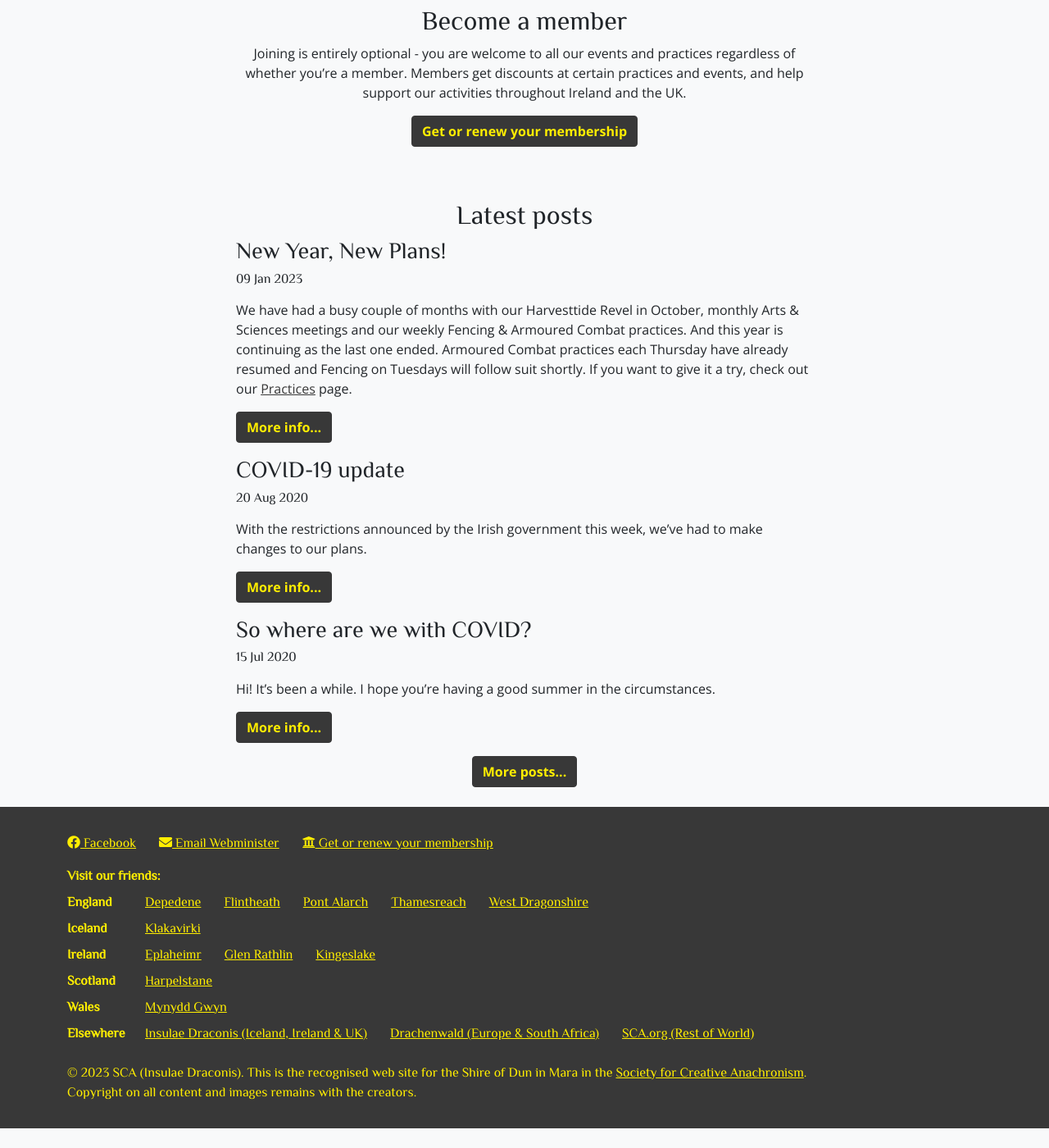
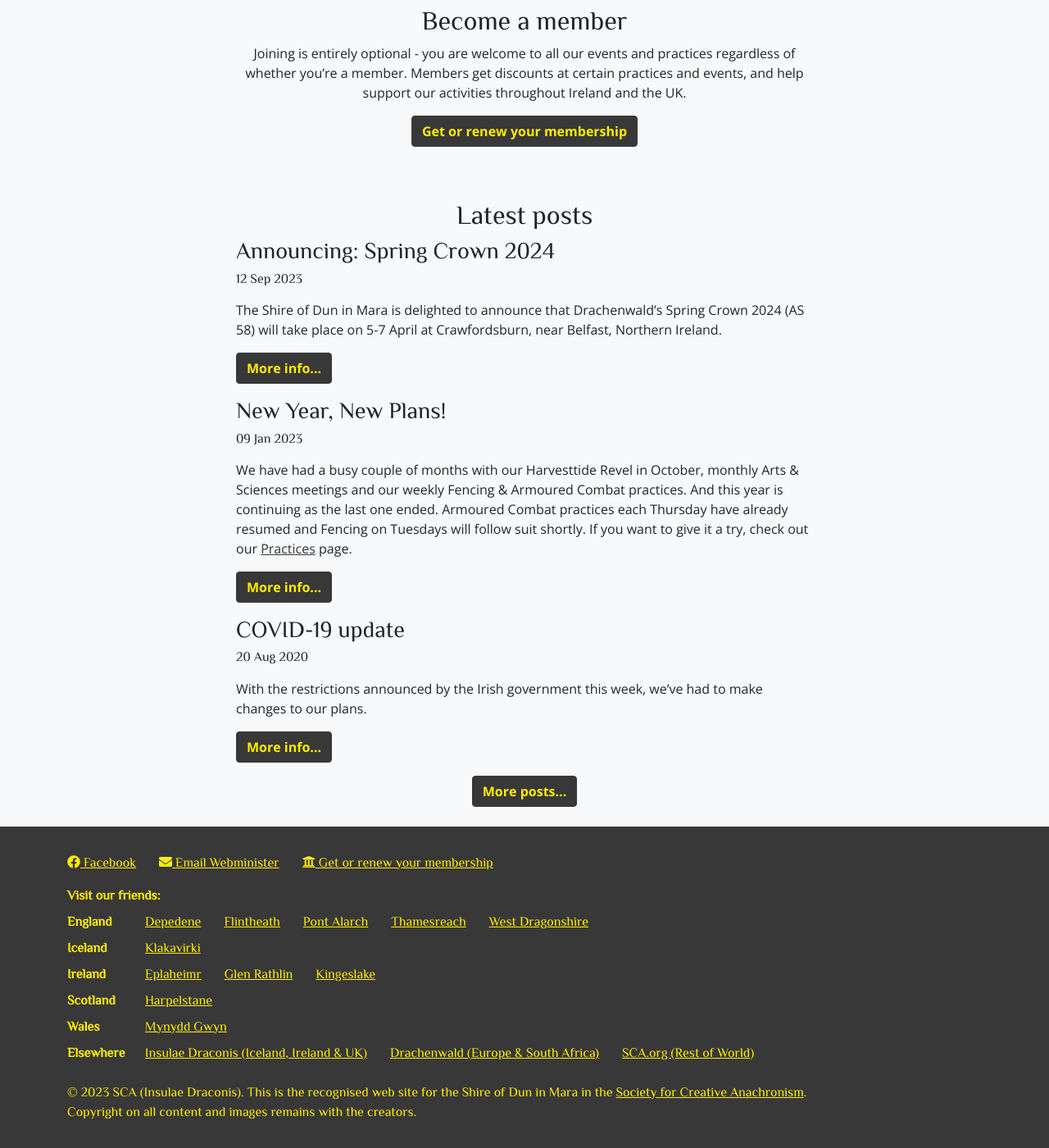
Before and after one commit to drachenwald/dun-in-mara, a Jekyll site: the page built from index.html, in a window 1280 px wide and 1400 px high, scrolled down 1023 px. Shown: the whole window at 82% size. Built offline with Jekyll 4.4.1, drawn with Linux system fonts in a browser that asks for light colours; comment, search, counter and statistics services are not loaded; before the commit the page ends 2399 px from its top, so only the background shows below that.

Commit message:
spring crown 2024 announcement

```diff
--- a/_data/nav.yaml
+++ b/_data/nav.yaml
@@ -8,3 +8,9 @@ top:
     url: /events/
   - title: "Contact"
     url: /contact/
+
+crown2024:
+  - title: "Home"
+    url: /events/2024/crown/
+  - title: "News"
+    url: /events/2024/crown/news/
--- /dev/null
+++ b/_includes/sidebar-crown2024.html
@@ -0,0 +1,6 @@
+<ul class="nav flex-column nav-pills px-3">
+  <li class="nav-item p-0 text-center"><h3 class="nav-item">Spring Crown 2024</h3></li>
+{% for item in site.data.nav.crown2024 %}
+  <li class="nav-item p-0"><a class="nav-link{% if page.url == item.url %} active{% endif %}" href="{{ item.url }}">{{ item.title }}</a></li>
+{% endfor %}
+</ul>
--- /dev/null
+++ b/_posts/2023-09-13-spring-crown-2024.md
@@ -0,0 +1,17 @@
+---
+title:  "Announcing: Spring Crown 2024"
+date:   2023-09-13 00:00:00 +0100
+categories: event crown2024
+---
+
+The Shire of Dun in Mara is delighted to announce that Drachenwald’s
+Spring Crown 2024 (AS 58) will take place on 5-7 April at Crawfordsburn,
+near Belfast, Northern Ireland.
+
+The site, close to a major city, is easily reached from two airports in
+Belfast, and less than two hours' drive from Dublin.
+
+We'll have more information on the event very soon, including pricing
+and booking information. Keep a close eye.
+
+See you in April!
--- a/docker-compose.yml
+++ b/docker-compose.yml
@@ -6,4 +6,4 @@ services:
       - "127.0.0.1:4000:4000"
     volumes:
       - .:/build
-    command: bash -c "curl -o _data/regnum.json https://scripts.drachenwald.sca.org/json/regnum-officers-box.json ; bundle install ; bundle exec jekyll serve  --watch --host 0.0.0.0"
+    command: bash -c "curl -o _data/regnum.json https://dis.drachenwald.sca.org/data/regnum-officers-box.json ; bundle install ; bundle exec jekyll serve  --watch --host 0.0.0.0 --trace"
--- a/events/index.md
+++ b/events/index.md
@@ -24,8 +21,13 @@ There are also other events across Ireland and Britain - see the [Principality C
 ### December 2023 Arts & Sciences Day
 9 December 2023, Santry Community Resource Centre, Domville Court, Coolock Ln, Whitehall, Dublin 9, Co. Dublin
 
+### [Spring Crown 2024](/events/2024/crown/)
+5-7 April 2024, Crawfordsburn, Belfast, Northern Ireland.
 
 ## Previous events
+
+### August 2023 Arts & Sciences Day
+5 August 2023, Santry Community Resource Centre, Domville Court, Coolock Ln, Whitehall, Dublin 9, Co. Dublin
 
 ### July 2023 Arts & Sciences Day
 8 July 2023, Santry Community Resource Centre, Domville Court, Coolock Ln, Whitehall, Dublin 9, Co. Dublin
```
Also changed, not shown: other parts of events/index.md (+0 -3 lines), events/2024/crown/index.md (added, +45 -0 lines), events/2024/crown/news.md (added, +29 -0 lines).
